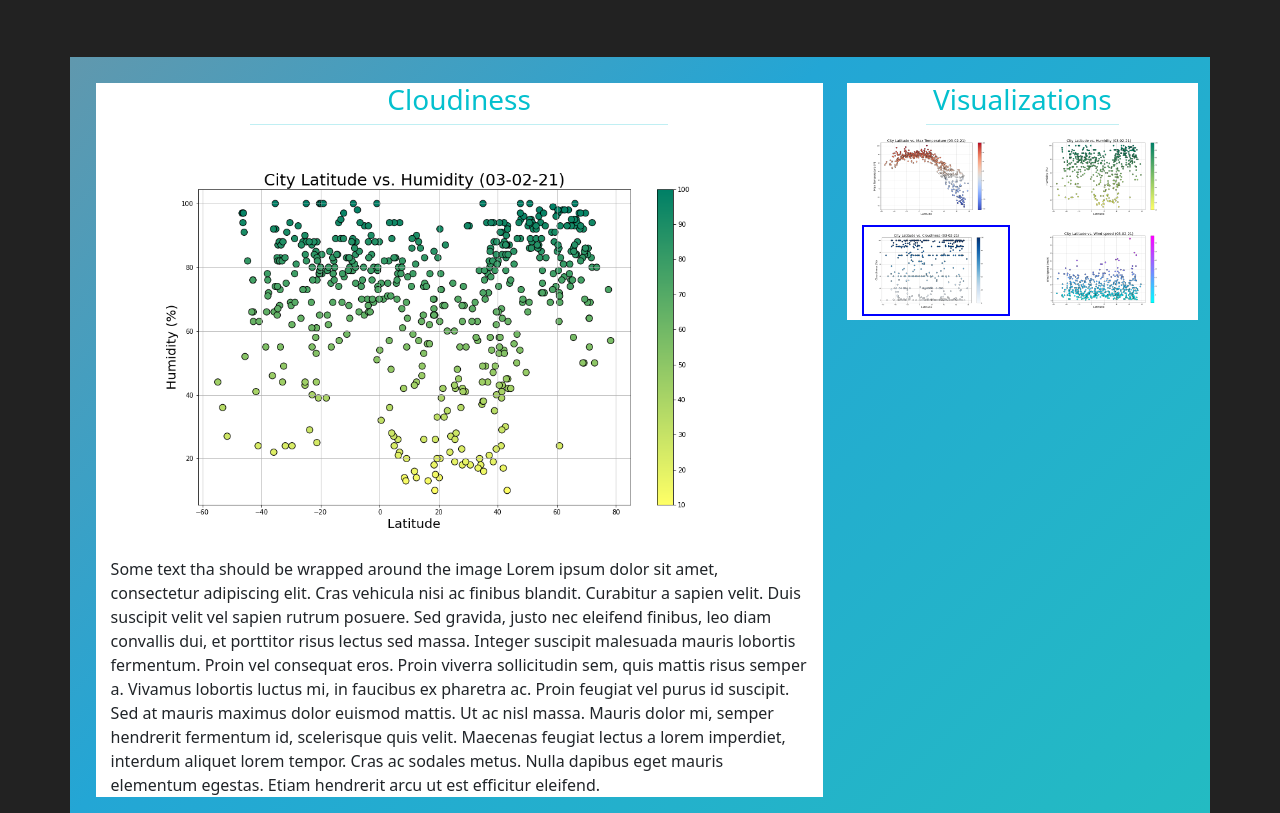
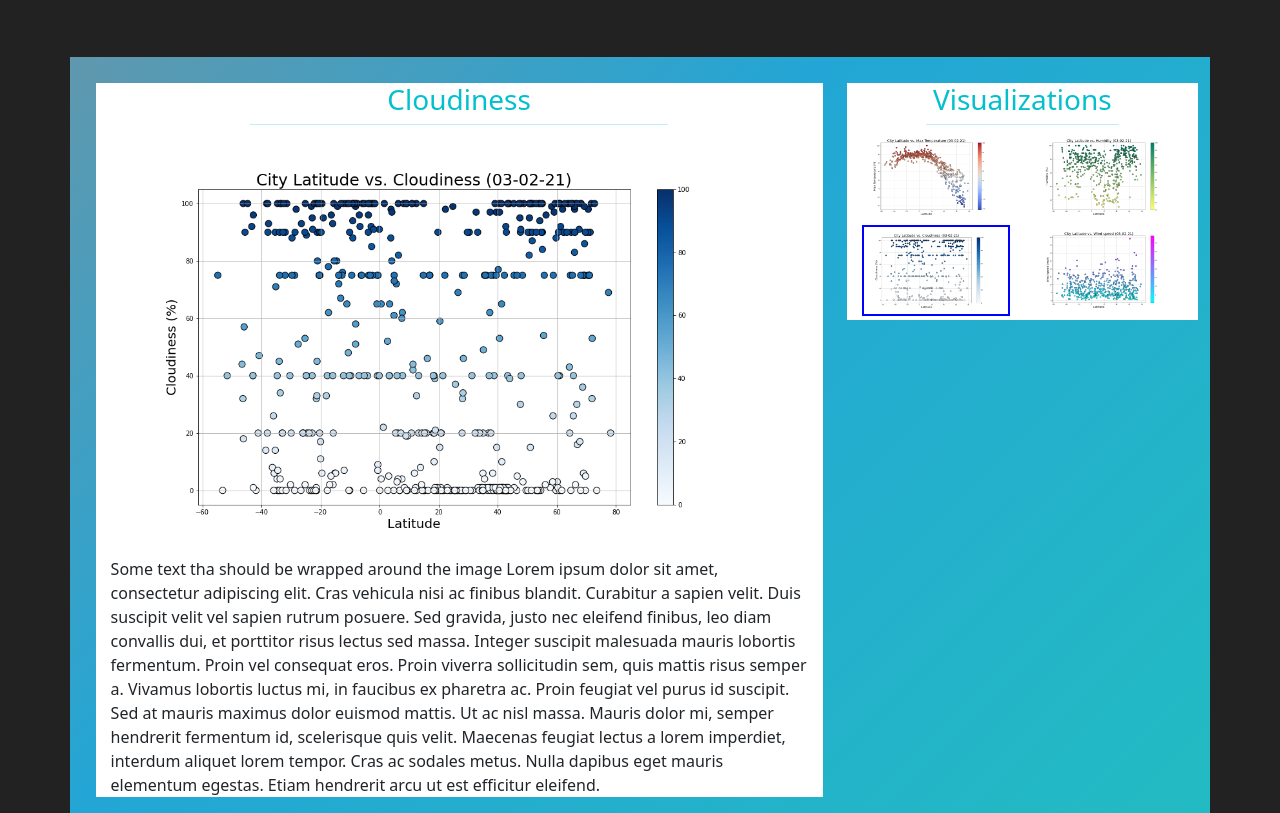
Before and after one commit to crogar/Web-Design-Challenge, a plain HTML site: page visualizations/cloudiness.html in a window 1280 px wide. Shown: the part 70-883 px from the top of the page. Drawn offline with nearby package versions, Linux system fonts and the light colour scheme.

Commit message:
Update cloudiness.html

```diff
--- a/visualizations/cloudiness.html
+++ b/visualizations/cloudiness.html
@@ -67,7 +67,7 @@
                    <div class="col-md-12 my-col">
                       <h3>Cloudiness</h3>
                       <hr>
-                      <img src="../assets/images/Humidity_city.png" alt="Temp_city" class="plot-img"/> <p>Some text tha should be wrapped
+                      <img src="../assets/images/Cloudiness_city.png" alt="Temp_city" class="plot-img"/> <p>Some text tha should be wrapped
                           around the image Lorem ipsum dolor sit amet, consectetur adipiscing elit. Cras vehicula nisi ac finibus blandit.
                            Curabitur a sapien velit. Duis suscipit velit vel sapien rutrum posuere. Sed gravida, justo nec eleifend finibus,
                            leo diam convallis dui, et porttitor risus lectus sed massa. Integer suscipit malesuada mauris lobortis fermentum.
```
